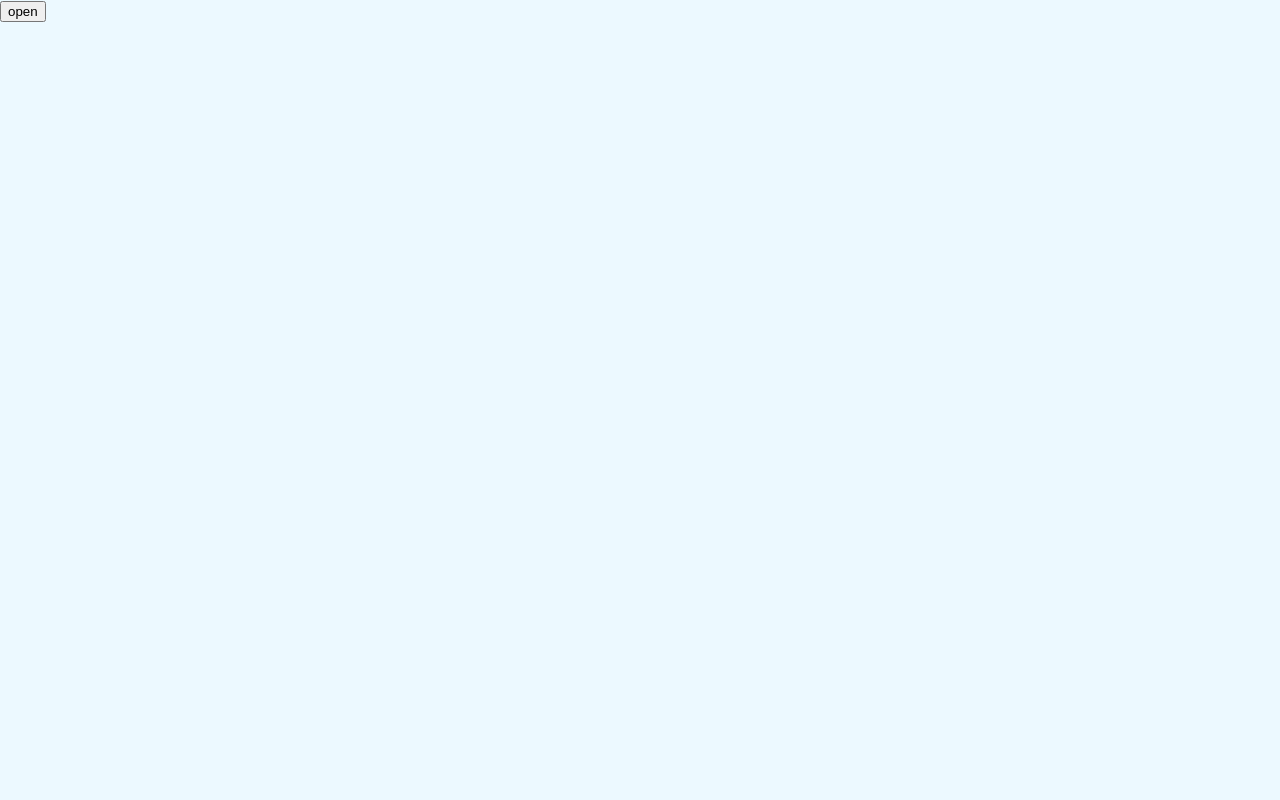
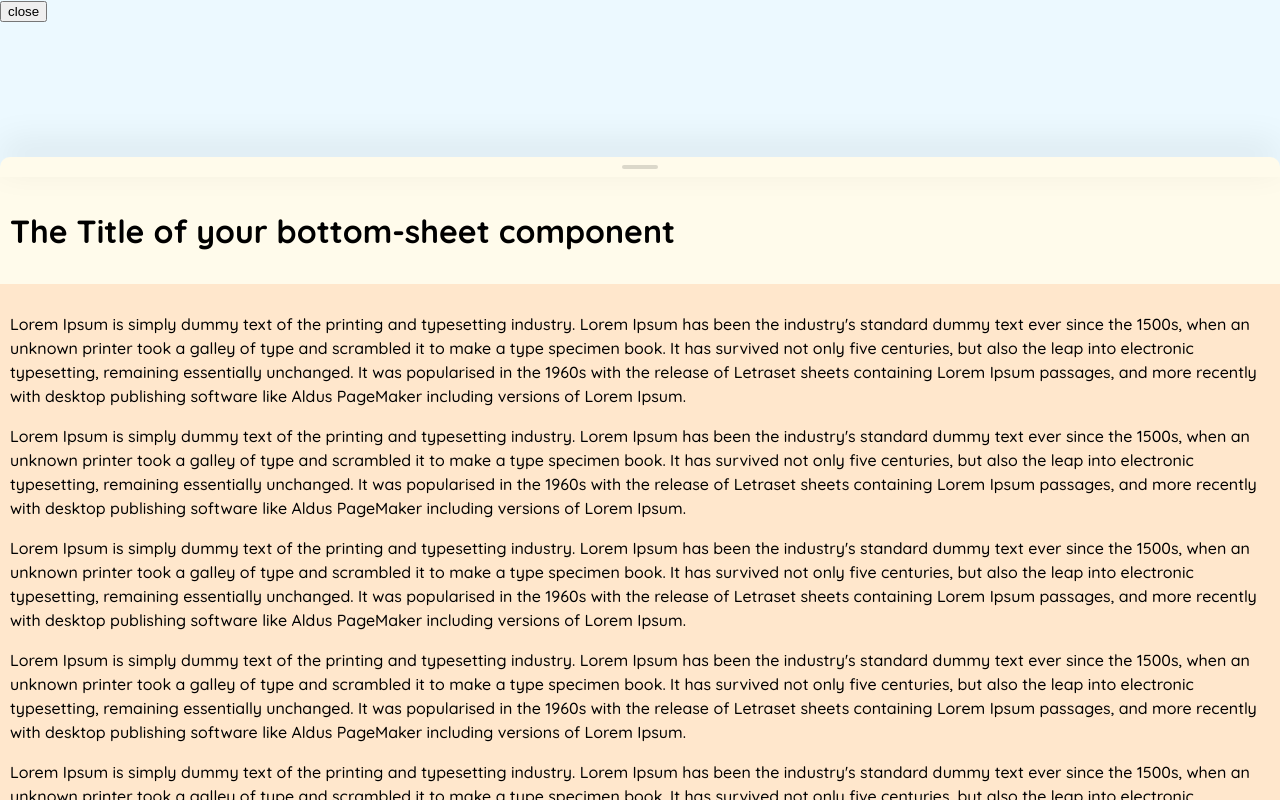
Before and after one commit to mhmd-sdghn/mottem-sheet, a React (Vite) app: page / in a window 1280 px wide. Built offline with nearby package versions, Linux system fonts and the light colour scheme.

Commit message:
[refactor] add offsetUp and offsetDown to improve DX

```diff
--- a/examples/HeadMode.tsx
+++ b/examples/HeadMode.tsx
@@ -9,8 +9,8 @@ import {
 } from "@lib/index.ts";
 
 function HeadMode() {
-  const [isOpen, setOpen] = useState(false);
-  const [phaseActiveIndex, setPhaseActiveIndex] = useState(0);
+  const [isOpen, setOpen] = useState(true);
+  const [phaseActiveIndex, setPhaseActiveIndex] = useState(1);
 
   const middlePhases = [
     {
@@ -18,10 +18,12 @@ function HeadMode() {
     },
     {
       value: 80,
+      offset: 180
     },
     {
       value: 100,
-      offset: 180 // the yellow box height change by 180px after phase index update
+      offsetUp: 180, // the yellow box height increases by 180px after phase index update
+      offsetDown: -180 // the yellow box height decreases by 180px after phase index update
     }
   ];
 
@@ -41,7 +43,7 @@ function HeadMode() {
             <DragAreaEl style={{ background: "var(--clr-bg-secondary)" }} />
             <Head>
               <h1>The Title of your bottom-sheet component</h1>
-              <div style={{ background: 'yellow' , height: phaseActiveIndex === 2 ? 200 : 20 , transition: "all ease-in-out 0.2s"}}></div>
+              {/*<div style={{ background: 'yellow' , height: phaseActiveIndex === 2 ? 200 : 20 , transition: "all ease-in-out 0.2s"}}></div>*/}
             </Head>
           </SheetHead>
           <SheetBody>
--- a/lib/components/Sheet/Sheet.tsx
+++ b/lib/components/Sheet/Sheet.tsx
@@ -241,7 +241,7 @@ export default function Sheet(props: SheetProps) {
             // switch to the next phases
 
             const nextIndex = getNextIndex(PhaseTargetDirections.NEXT, unsignedMy)
-            const offset = props.phaseActiveIndex === nextIndex ? 0 : headH   + (phases[nextIndex]?.offset || 0)
+            const offset = props.phaseActiveIndex === nextIndex ? 0 : headH   + (phases[nextIndex]?.offsetUp || 0)
 
             newY =
               ((vh * switchPhaseTo(nextIndex)) /
@@ -253,17 +253,14 @@ export default function Sheet(props: SheetProps) {
           } else {
             // switch to the previous phases
 
-
             const nextIndex = getNextIndex(PhaseTargetDirections.PRE, unsignedMy);
-
-           // if (props.keepHeadOpen && (!nextIndex || nextIndex === -1) ) return;
 
             newY = switchPhaseTo(nextIndex);
 
             if (newY === -1 && !props.keepHeadOpen) {
               handleClose().then();
             } else {
-              newY = ((vh * newY) / 100) * -1 + headH;
+              newY = ((vh * newY) / 100) * -1 + headH  + (phases[nextIndex]?.offsetDown || 0);
 
               if (newY > 0) newY = 0;
 
--- a/lib/hooks/useInit.ts
+++ b/lib/hooks/useInit.ts
@@ -75,12 +75,11 @@ export default function useInit({
 
       if (document.querySelector('[data-is-interactive=true]')) return;
 
-      const headerHeight = hasHeader && headRef.current?.offsetHeight && phaseActiveIndex >= phases.length - 1 ? headRef.current?.offsetHeight : 0
-      const phaseOffset = phases[phaseActiveIndex]?.offset || 0
+      const headerHeight = hasHeader && headRef.current?.offsetHeight ? headRef.current?.offsetHeight : 0
+      const phaseOffset = phases[phaseActiveIndex]?.offsetUp || 0
       const offset = headerHeight + phaseOffset
 
       const newY = (((phases[phaseActiveIndex].value * vh) / 100) - offset) * -1;
-
 
       api.start({ y: newY});
     }
--- a/package.json
+++ b/package.json
@@ -1,6 +1,6 @@
 {
   "name": "mottem-sheet",
-  "version": "1.1.13",
+  "version": "1.1.16-alpha2",
   "license": "MIT",
   "type": "module",
   "keywords": [
--- a/types/phase.ts
+++ b/types/phase.ts
@@ -1,4 +1,5 @@
 export interface Phase {
   value: number;
-  offset?: number;
+  offsetUp?: number;
+  offsetDown?: number;
 }
```
Also changed, not shown: 1 other file (tests, documents, lock files or other folders).
